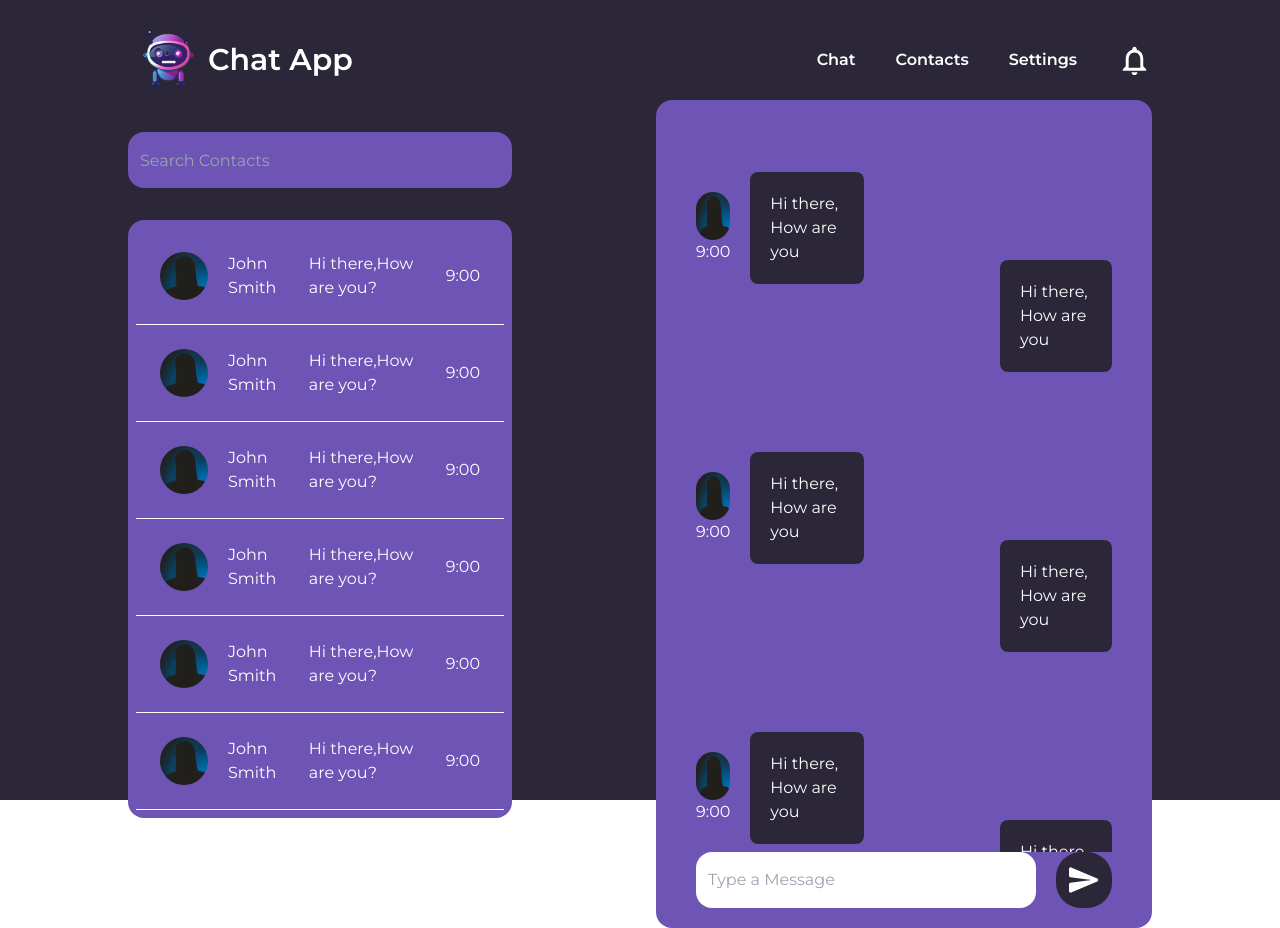
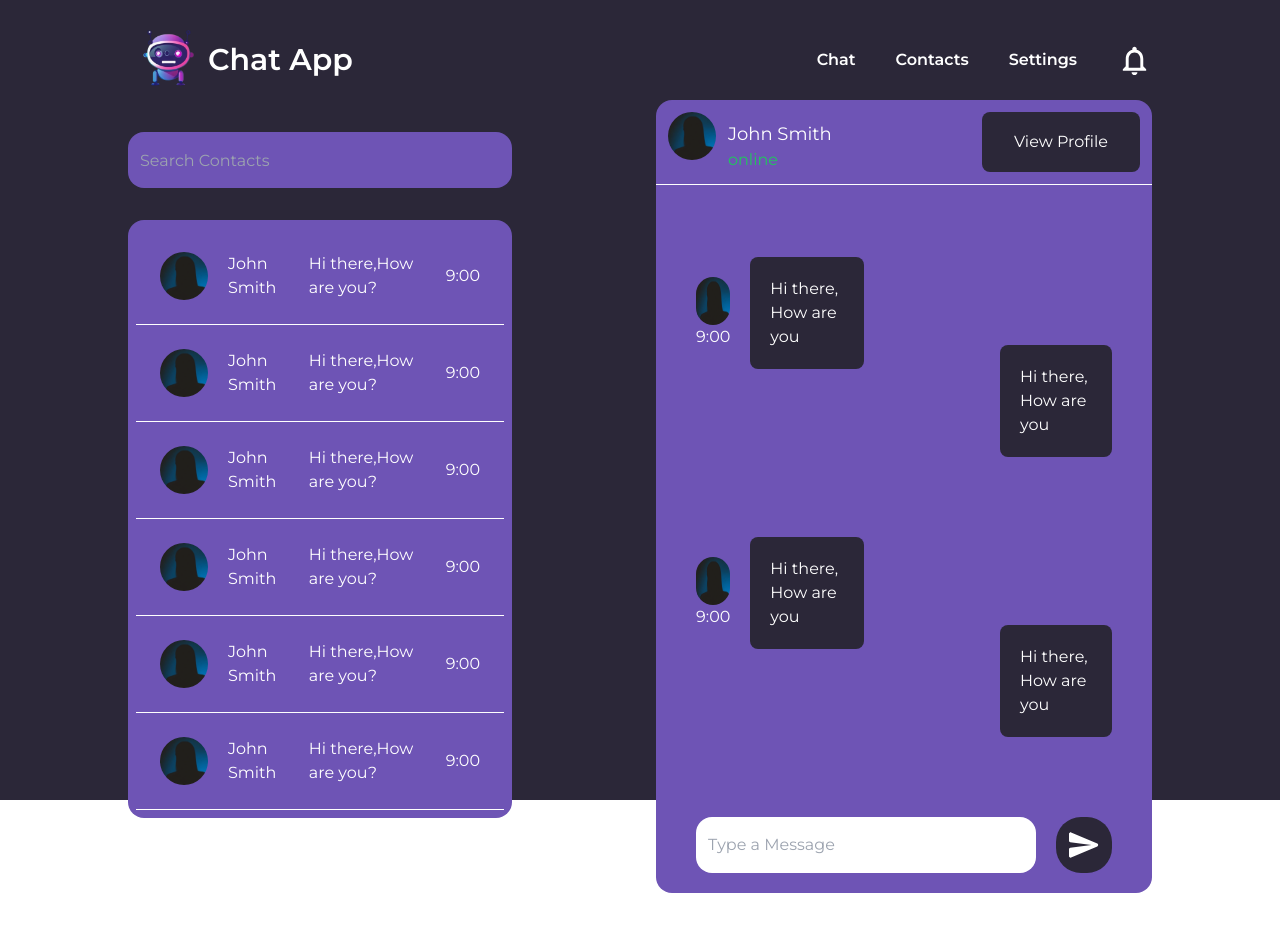
Before and after one commit to Tomo233/chat-app, a React (Vite) app: page / in a window 1280 px wide. After the commit the page ends 893 px from the top, so only its background shows below. Built offline with nearby package versions, Linux system fonts and the light colour scheme.

Commit message:
create profile header

```diff
--- a/src/features/Chat/MainChat.tsx
+++ b/src/features/Chat/MainChat.tsx
@@ -3,7 +3,19 @@ import SendRoundedIcon from "@mui/icons-material/SendRounded";
 function MainChat() {
   return (
     <section className="bg-buttonPurple rounded-2xl">
-      <div className="grid grid-cols-2 place-items-start mt-8 max-h-[720px] overflow-auto">
+      <div className="flex justify-between border-b border-white  p-3">
+        <div className="flex gap-3">
+          <img src={Profile} alt="Profile Image" className="h-12 rounded-3xl" />
+          <div className="pt-2">
+            <h3 className="text-white text-lg ">John Smith</h3>
+            <p className="text-green-500">online</p>
+          </div>
+        </div>
+        <button className="bg-[#2b2738] text-white px-8  rounded-lg">
+          View Profile
+        </button>
+      </div>
+      <div className="grid grid-cols-2 place-items-start mt-8 max-h-[600px] overflow-auto">
         <div className="flex gap-5 items-center text-white p-10">
           <div>
             <img
```
